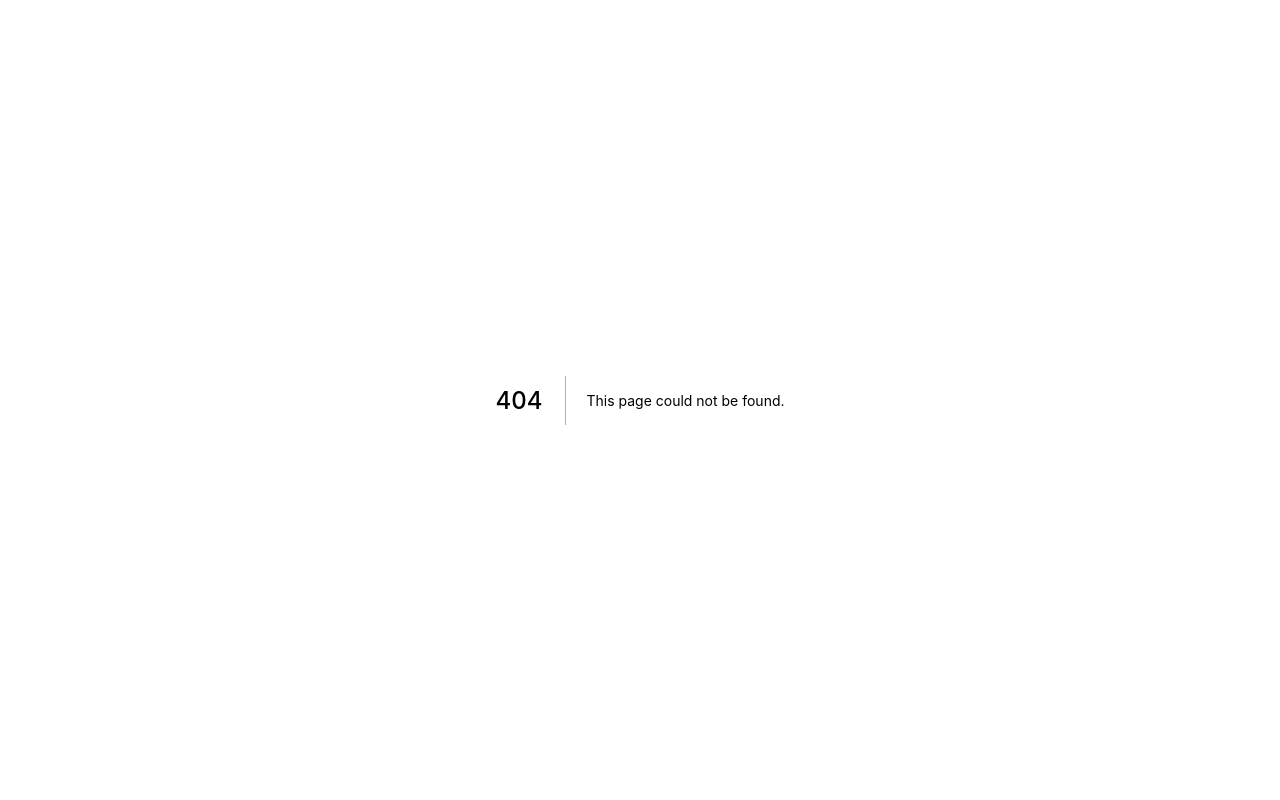
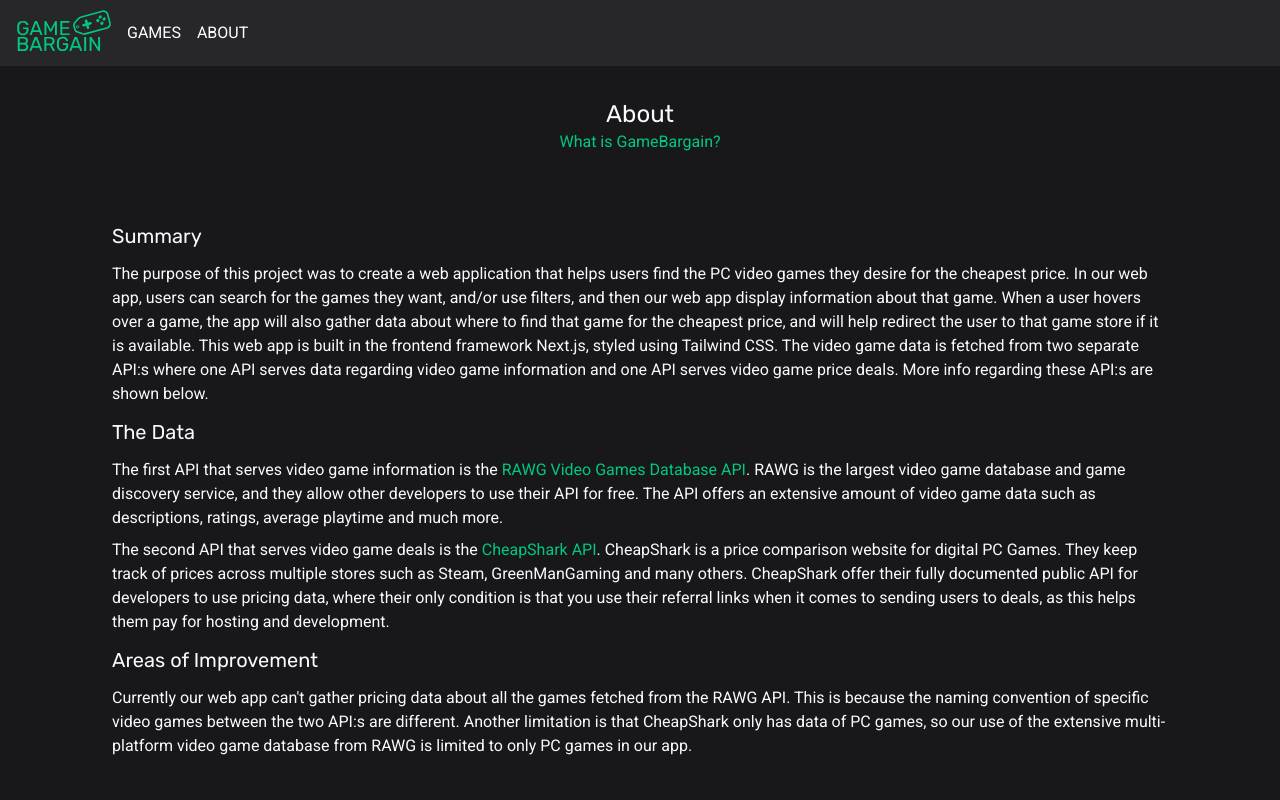
Before and after one commit to devTobbe/gameinfo-app, a Next.js app: page /about in a window 1280 px wide. Before the commit this address had no page. Shown: the top 800 px of the page. Built offline with nearby package versions, Linux system fonts and the light colour scheme.

Commit message:
Feature: Added a About page with some text.

```diff
--- a/components/Navbar.js
+++ b/components/Navbar.js
@@ -77,10 +77,10 @@ export default function Navbar() {
             />
           </svg>
 
-          <a className="text-white text-m hover:text-accent/80" href="#">
+          <a className="text-white text-m hover:text-accent/80" href="/">
             GAMES
           </a>
-          <a className="text-white text-m hover:text-accent/80" href="#">
+          <a className="text-white text-m hover:text-accent/80" href="/about">
             ABOUT
           </a>
         </div>
--- /dev/null
+++ b/pages/about.js
@@ -0,0 +1,84 @@
+import React from 'react'
+import Head from 'next/head'
+import Navbar from '../components/Navbar'
+import Footer from '../components/Footer'
+
+const About = () => {
+  return (
+    <>
+      <Head>
+        <link rel="preconnect" href="https://fonts.googleapis.com" />
+        <link rel="preconnect" href="https://fonts.gstatic.com" crossOrigin />
+        <link
+          href="https://fonts.googleapis.com/css2?family=Roboto&family=Rubik&display=swap"
+          rel="stylesheet"
+        />
+      </Head>
+      <a id="top"></a>
+      <div className="flex flex-col bg-zinc-900">
+        <Navbar />
+        <div className="py-8 text-center basis-2/5">
+            <h1 className="text-2xl text-slate-50 font-Rubik">
+                About
+            </h1>
+            <h4 className="text-accent text-1xl font-Roboto">
+              What is GameBargain?
+            </h4>
+        </div>
+        <div className="flex justify-center m-6">
+            <div className="md:h-[3200px] md:w-[704px] xl:h-[2250px] xl:w-[1056px] 2xl:h-[1670px] 2xl:w-[1408px]">
+                <h2 className="my-3 text-xl text-center text-slate-50 font-Rubik sm:text-left">
+                    Summary
+                </h2>
+                <p className='text-base text-slate-50 font-Roboto'>
+                    The purpose of this project was to create a web application that helps users find the PC video games they desire for the cheapest price.
+                    In our web app, users can search for the games they want, and/or use filters, and then our web app display information about that game. When
+                    a user hovers over a game, the app will also gather data about where to find that game for the cheapest price, and will help redirect the user to
+                    that game store if it is available.
+
+                    This web app is built in the frontend framework Next.js, styled using Tailwind CSS. The video game data is fetched from two separate API:s where
+                    one API serves data regarding video game information and one API serves video game price deals. More info regarding these API:s are shown below.
+                </p>
+                <h2 className="my-3 text-xl text-center text-slate-50 font-Rubik sm:text-left">
+                    The Data
+                </h2>
+                <p className='mb-2 text-base text-slate-50 font-Roboto'>
+                    The first API that serves video game information is the
+                    <a
+                    className='text-accent'
+                    rel="noopener noreferrer"
+                    target="_blank"
+                    href="https://rawg.io/apidocs"> RAWG Video Games Database API
+                    </a>
+                    . RAWG is the largest video game database and game discovery service, and they allow other developers to use their API for free. The API offers
+                    an extensive amount of video game data such as descriptions, ratings, average playtime and much more.
+                </p>
+                <p className='text-base text-slate-50 font-Roboto'>
+                    The second API that serves video game deals is the
+                    <a
+                    className='text-accent'
+                    rel="noopener noreferrer"
+                    target="_blank"
+                    href="https://apidocs.cheapshark.com/"> CheapShark API
+                    </a>
+                    . CheapShark is a price comparison website for digital PC Games. They keep track of prices across multiple stores such as Steam, GreenManGaming and many
+                     others. CheapShark offer their fully documented public API for developers to use pricing data, where their only condition is that you use their referral
+                     links when it comes to sending users to deals, as this helps them pay for hosting and development.
+                </p>
+                <h2 className="my-3 text-xl text-center text-slate-50 font-Rubik sm:text-left">
+                    Areas of Improvement
+                </h2>
+                <p className='text-base text-slate-50 font-Roboto'>
+                    Currently our web app can't gather pricing data about all the games fetched from the RAWG API. This is because the naming convention of specific video
+                    games between the two API:s are different. Another limitation is that CheapShark only has data of PC games, so our use of the extensive multi-platform
+                    video game database from RAWG is limited to only PC games in our app.
+                </p>
+            </div>
+          </div>
+      </div>
+      <Footer />
+    </>
+  )
+}
+
+export default About
```
